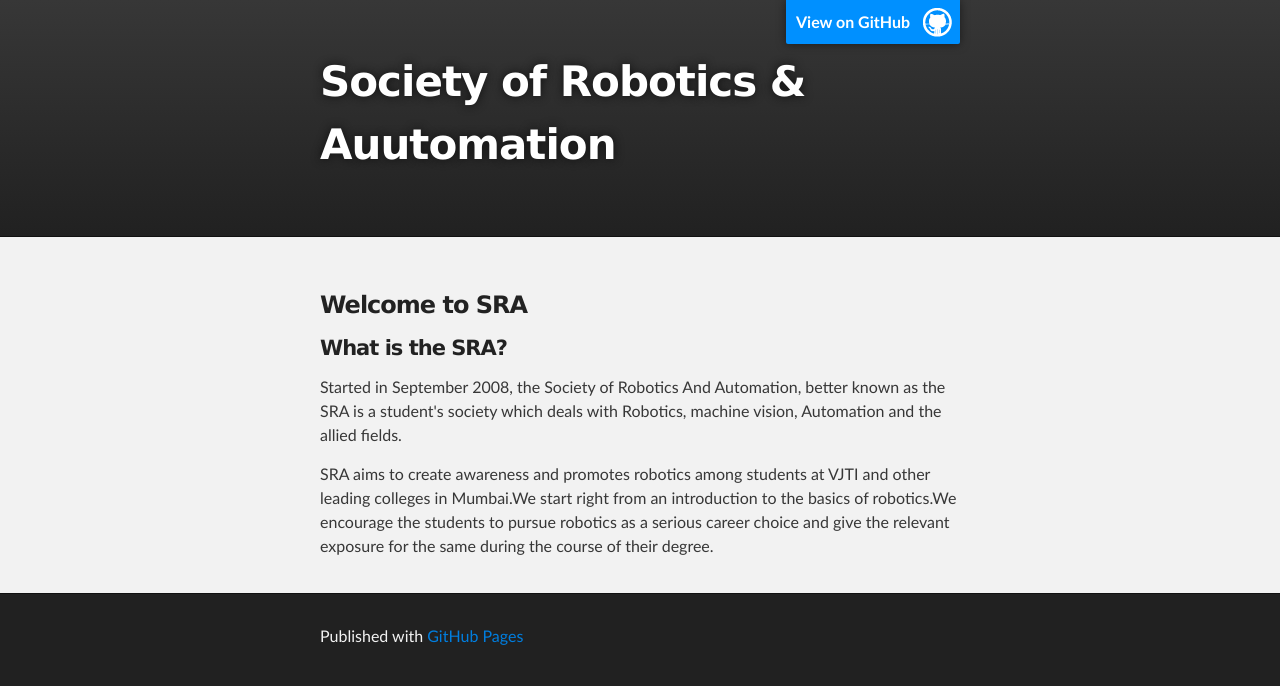
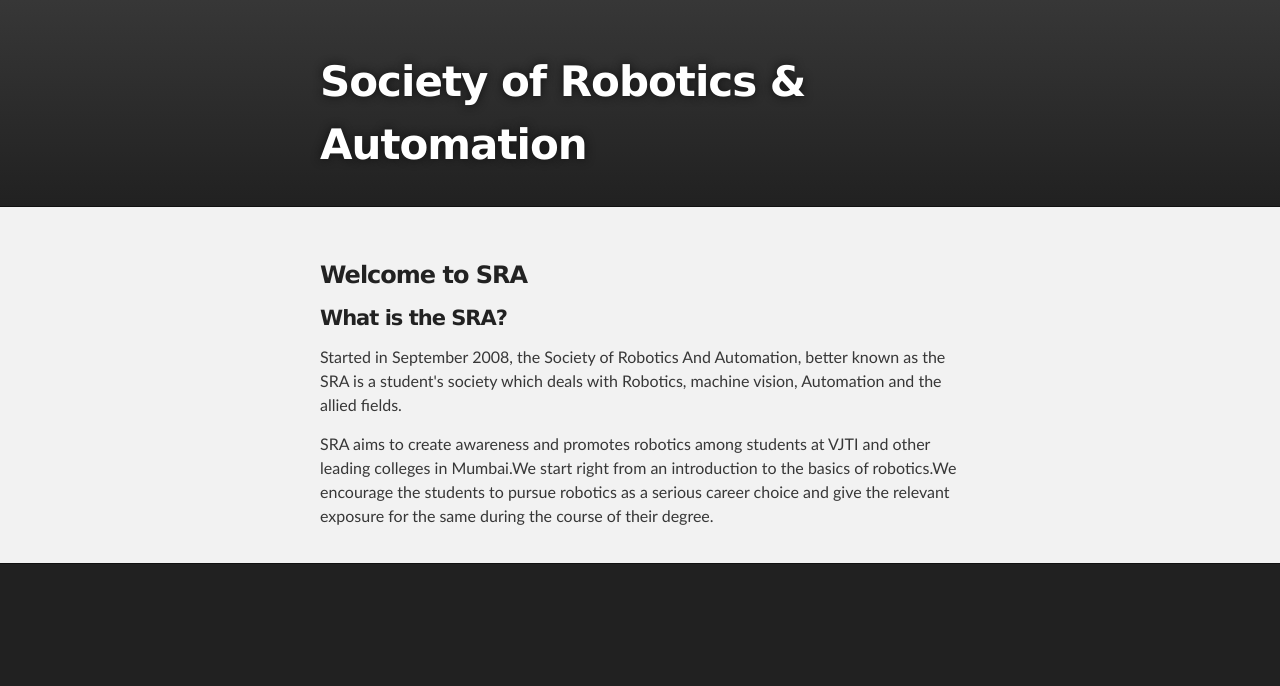
Before and after one commit to saudoi2992/saudoi2992.github.com, a plain HTML site: page index.html in a window 1280 px wide. Drawn offline with Linux system fonts and the light colour scheme.

Commit message:
Update master

```diff
--- a/index.html
+++ b/index.html
@@ -16,10 +16,10 @@
     <!-- HEADER -->
     <div id="header_wrap" class="outer">
         <header class="inner">
-          <a id="forkme_banner" href="https://github.com/saudoi2992">View on GitHub</a>
 
-          <h1 id="project_title">Society of Robotics &amp; Auutomation</h1>
-          <h2 id="project_tagline"></h2>
+
+          <h1 id="project_title">Society of Robotics &amp; Automation</h1>
+
 
         </header>
     </div>
@@ -40,7 +40,7 @@
     <!-- FOOTER  -->
     <div id="footer_wrap" class="outer">
       <footer class="inner">
-        <p>Published with <a href="http://pages.github.com">GitHub Pages</a></p>
+
       </footer>
     </div>
 
```
